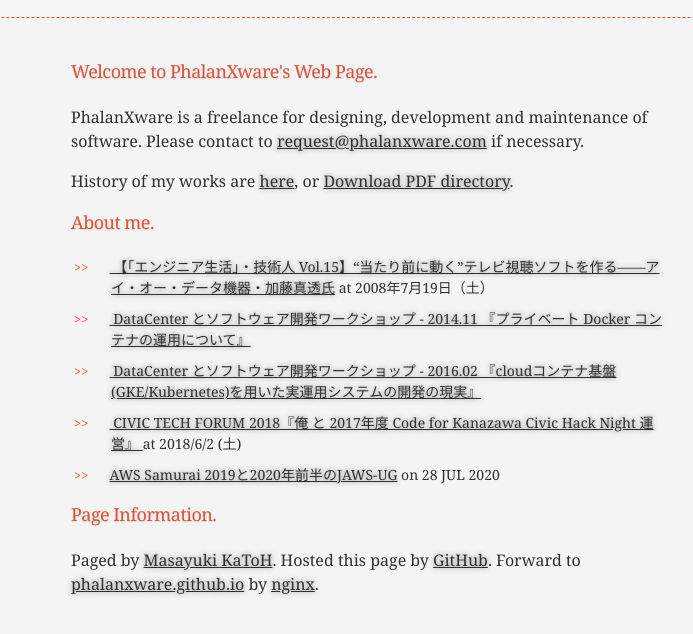
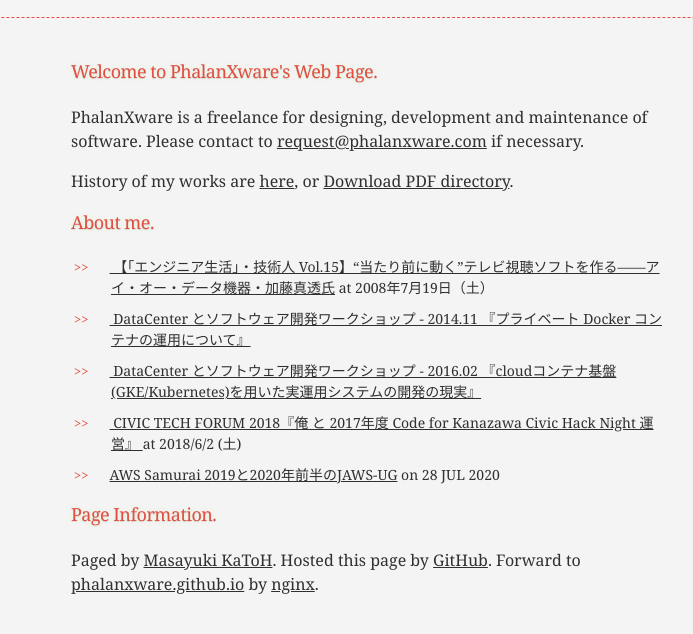
Before and after one commit to PhalanXware/phalanxware.github.io, a plain HTML site: page index.html in a window 1280 px wide. Shown: the part 68-702 px from the top of the page, without its empty margins (269-962 px from the left). Drawn offline with Linux system fonts and the light colour scheme.

Commit message:
Update stylesheet.css

```diff
--- a/stylesheets/stylesheet.css
+++ b/stylesheets/stylesheet.css
@@ -230,7 +230,6 @@ hr {
 
 a {
   color: #303030;
-  text-shadow: 0 0 5px rgba(48, 48, 47, 0.5);
 }
 
 /* Clearfix */
```
